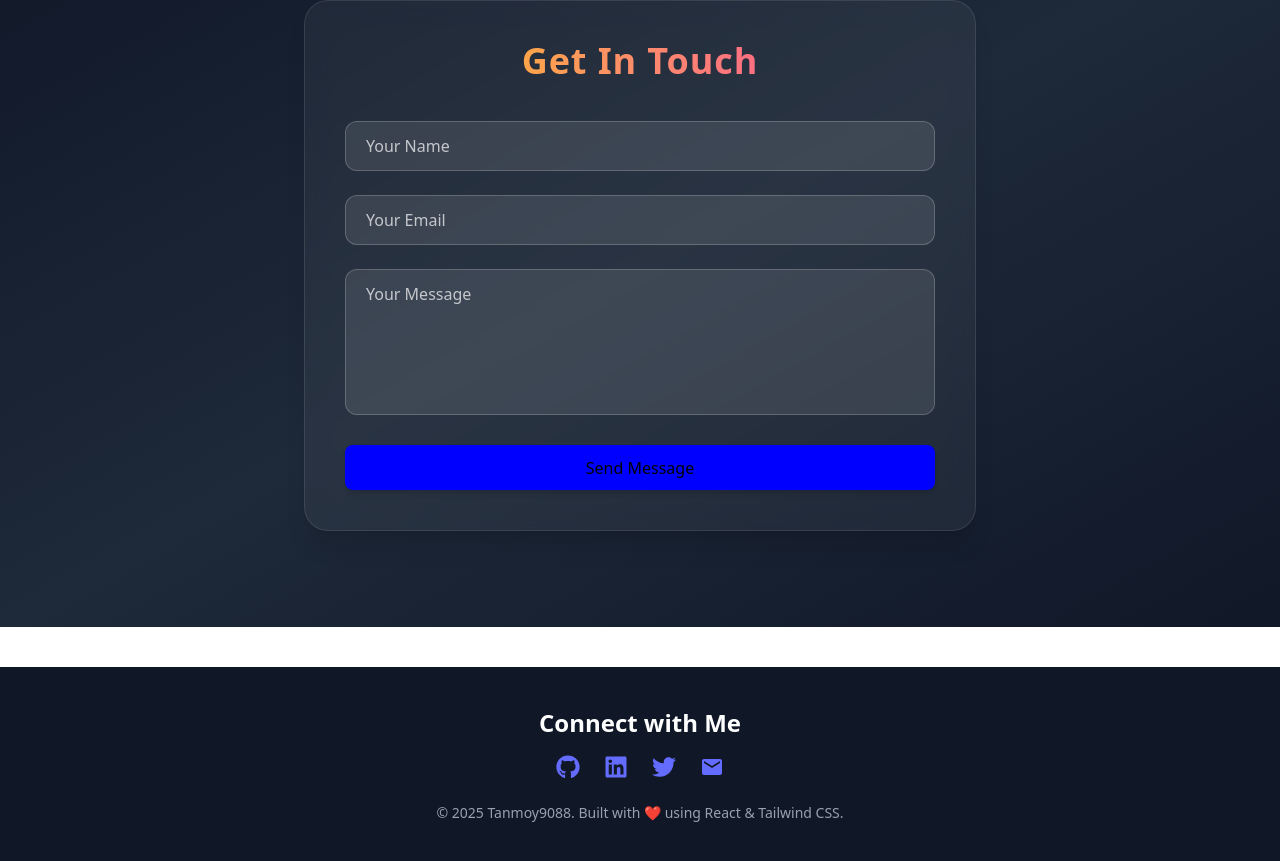
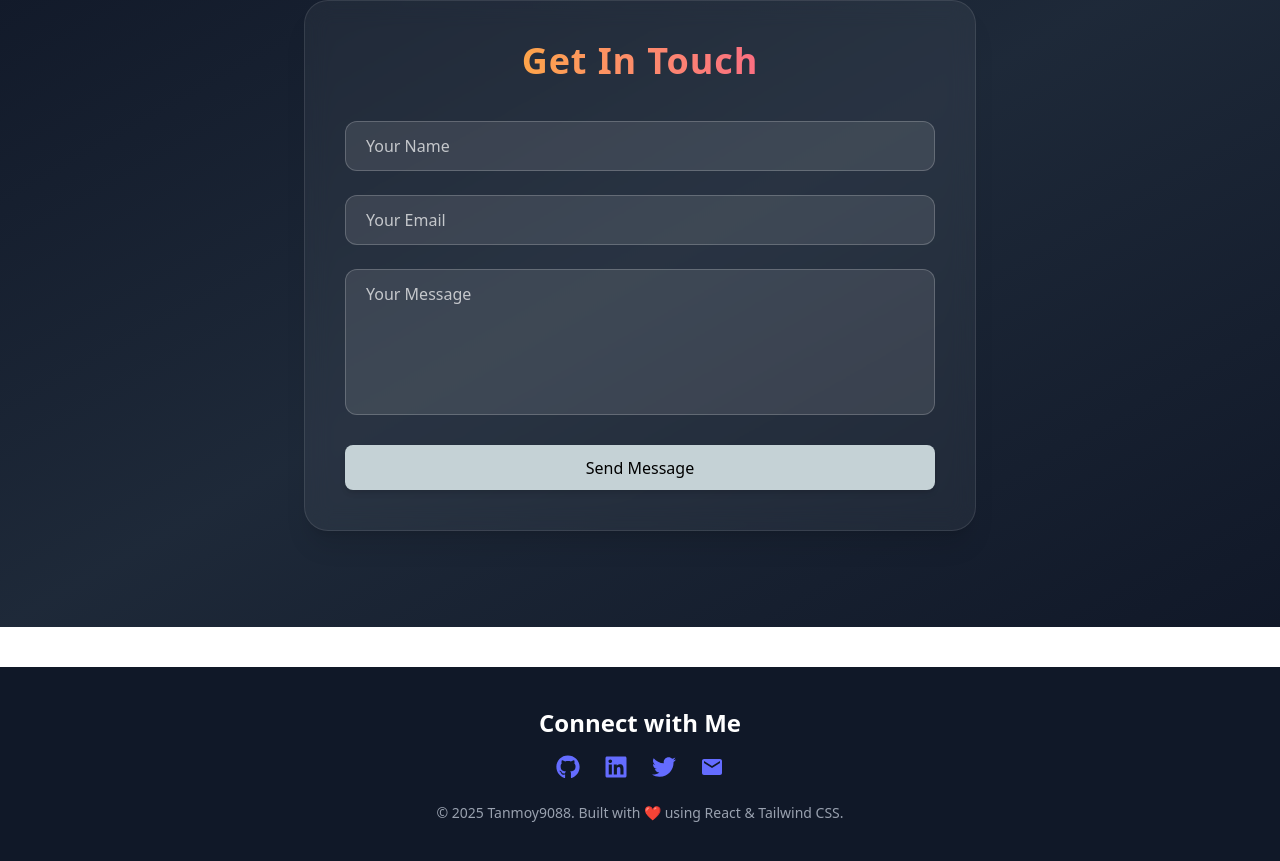
Before and after one commit to Tanmoy9088/mern-portfolio, a React (Vite) app in the folder client/: page / in a window 1280 px wide. Shown: the part 2218-3079 px from the top of the page. Built offline with nearby package versions, Linux system fonts and the light colour scheme.

Commit message:
Minor change

```diff
--- a/client/src/index.css
+++ b/client/src/index.css
@@ -104,7 +104,7 @@ button:focus-visible {
     color: #747bff;
   }
   button {
-    background-color: blue;
+    background-color: #c5d2d6;
   }
 }
 
```
